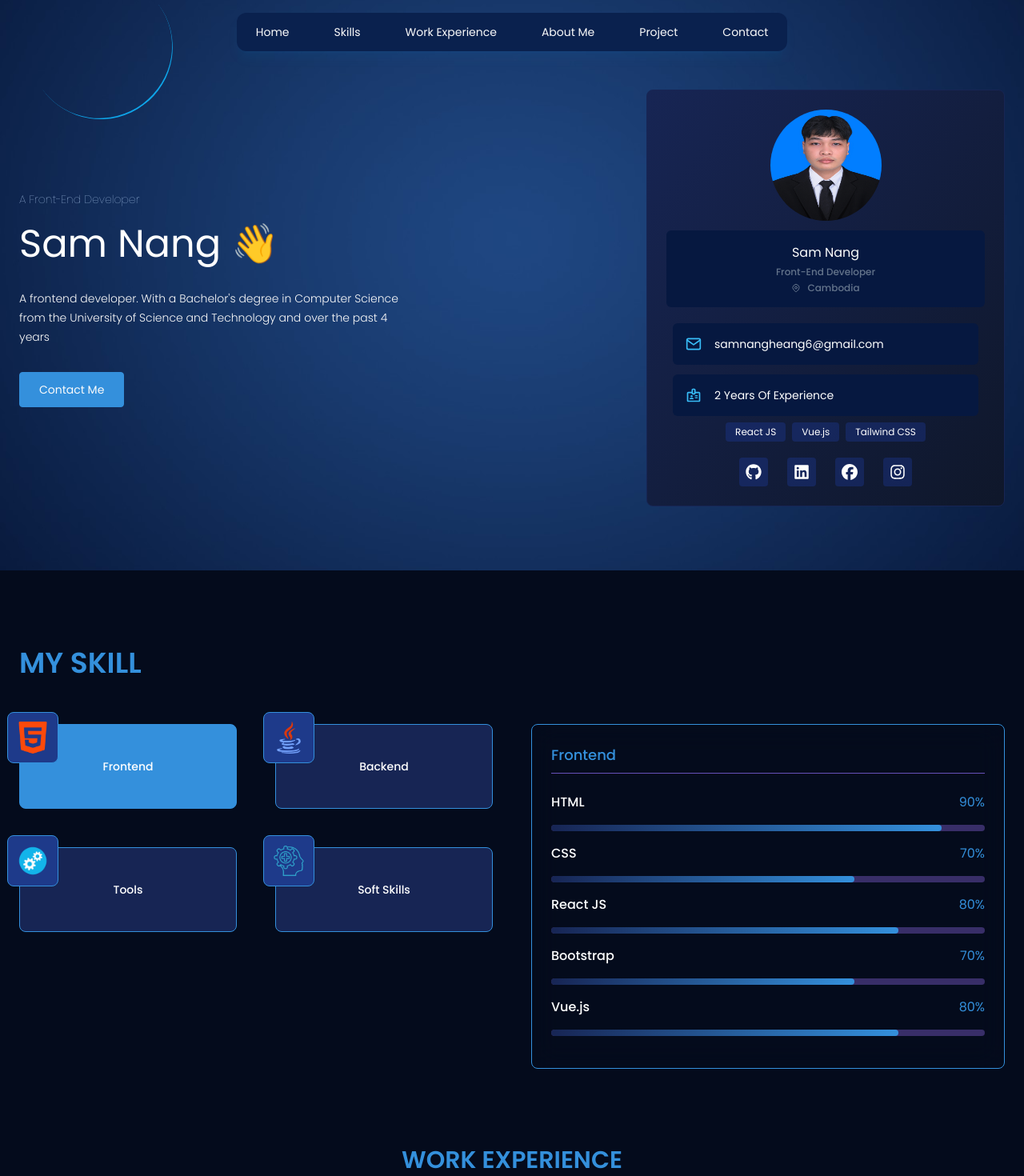
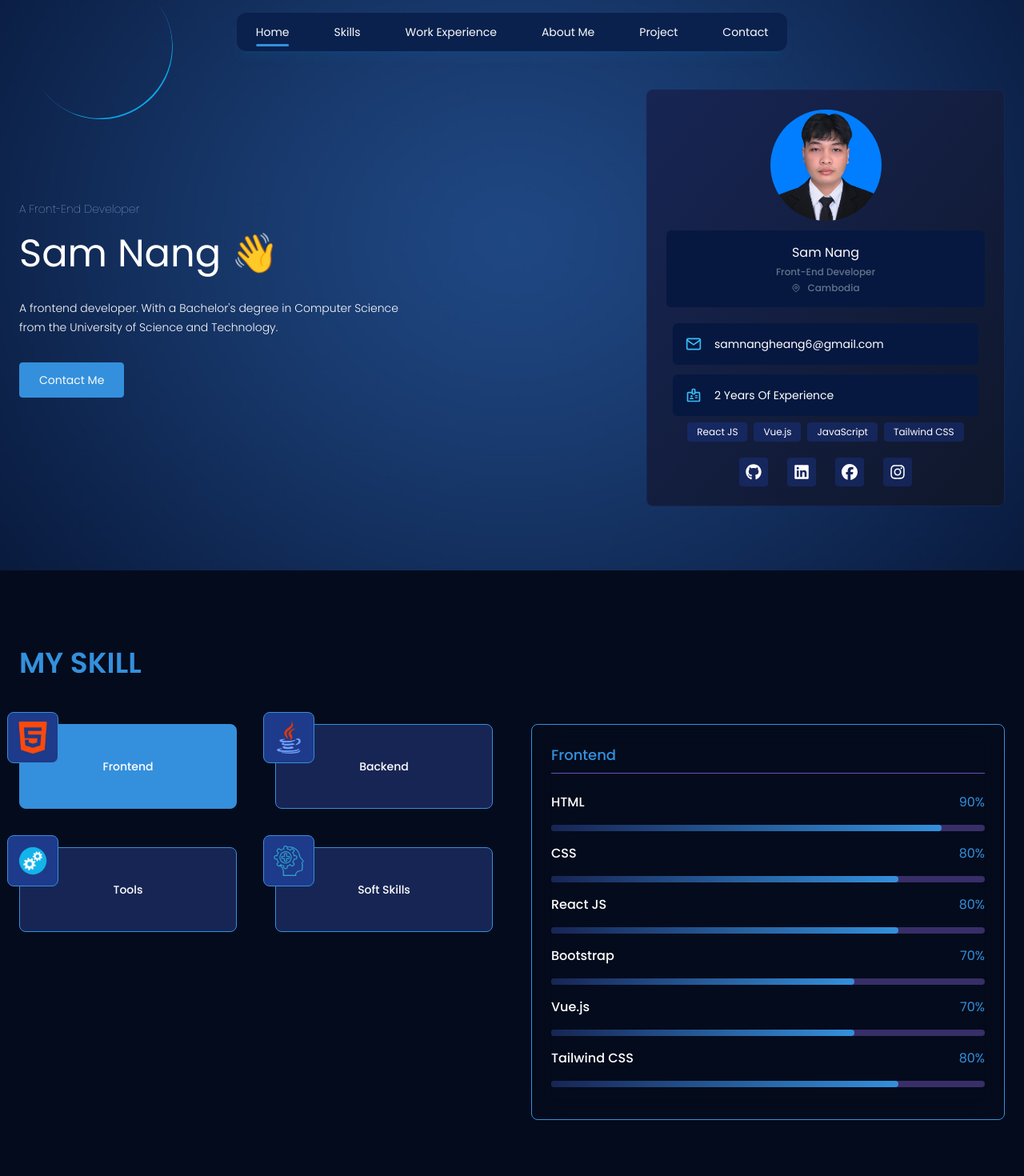
Before and after one commit to Samnang-web/my_portfolio, a React (Vite) app: page / in a window 1280 px wide. Shown: the top 1470 px of the page at 80% size. Built offline with nearby package versions, Linux system fonts and the light colour scheme.

Commit message:
Update project

```diff
--- a/src/components/About.jsx
+++ b/src/components/About.jsx
@@ -5,7 +5,7 @@ import { ABOUT_ME_DATA } from '../utils/data'
 
 const About = () => {
   return (
-    <section className='max-w-screen-2xl px-6 mx-auto py-10 md:py-24' id='about'>
+    <section className='max-w-screen-xl px-6 mx-auto py-10 md:py-24' id='about'>
       <h5 className='text-primary uppercase text-2xl md:text-4xl font-semibold text-center md:text-left pb-10 md:pb-14'>
         About Me
       </h5>
--- a/src/components/Contact.jsx
+++ b/src/components/Contact.jsx
@@ -7,7 +7,7 @@ import { MdOutlineWeb } from 'react-icons/md'
 
 const Contact = () => {
   return (
-    <section className='max-w-screen-2xl mx-auto px-6 pb-20' id='contact'>
+    <section className='max-w-screen-xl mx-auto px-6 pb-20' id='contact'>
         <h5 className='text-primary uppercase text-2xl md:text-4xl font-semibold text-center pb-8 md:pb-14'>
           Contact
         </h5>
--- a/src/components/Hero.jsx
+++ b/src/components/Hero.jsx
@@ -49,7 +49,7 @@ const Hero = () => {
         <div className='w-full max-w-md bg-gradient-to-br from-blue-950 to-slate-900 rounded-lg border border-blue-950 p-6'>
           <div className='flex items-center justify-center'>
             <img
-              className='hero-img'
+              className='hero-img object-cover object-center'
               src={Profile_pic}
               alt='profile'
             />
--- a/src/components/NavBar.jsx
+++ b/src/components/NavBar.jsx
@@ -15,7 +15,7 @@ const Navbar = () => {
     <>
         {isMenuOpen && <MobileNavbar isOpen={isMenuOpen} setIsMenuOpen={setIsMenuOpen} /> }
         <div className='w-screen hidden md:flex items-center justify-center py-4 fixed top-0 z-10'>
-            <nav className='max-w-screen-2xl bg-navbg rounded-xl shadow-lg shadow-sky-600/10 mx-auto py-3 px-6'>
+            <nav className='max-w-screen-xl bg-navbg rounded-xl shadow-lg shadow-sky-600/10 mx-auto py-3 px-6'>
                 <ul className='flex items-center gap-14'>
                     <li>
                         <Link to="hero" smooth={true} duration={500} spy={true} offset={-80} className="menu-item">
--- a/src/components/Projects.jsx
+++ b/src/components/Projects.jsx
@@ -117,7 +117,7 @@ const Projects = () => {
       : projects.filter((project) => project.category === selectedCategory);
 
   return (
-    <section id="project" className="relative w-11/12 px-16 pb-20 mx-auto">
+    <section id="project" className="max-w-screen-xl relative w-11/12 px-16 pb-20 mx-auto">
       <h5 className='text-primary uppercase text-2xl md:text-4xl font-semibold text-center pb-8 md:pb-14'>
           Projects
         </h5>
--- a/src/components/Skills/Skills.jsx
+++ b/src/components/Skills/Skills.jsx
@@ -11,7 +11,7 @@ const Skills = () => {
   };
 
   return (
-    <div className='max-w-screen-2xl px-6 mx-auto py-10 md:py-24'>
+    <div className='max-w-screen-xl px-6 mx-auto py-10 md:py-24'>
       <section id='skills'>
         <h5 className='text-primary text-2xl md:text-4xl uppercase font-semibold text-center md:text-left pb-10 md:pb-14'>
           My Skill
--- a/src/components/WorkExperience.jsx
+++ b/src/components/WorkExperience.jsx
@@ -4,7 +4,7 @@ import { WORK_EXPERIENCE } from '../utils/data'
 
 const WorkExperience = () => {
   return (
-    <section className='max-w-screen-2xl mx-auto pb-0 md:pb-20 px-6 md:px-20 relative' id='experience'>
+    <section className='max-w-screen-xl mx-auto pb-0 md:pb-20 px-6 md:px-20 relative' id='experience'>
       <h5 className='text-primary uppercase text-2xl md:text-3xl font-semibold text-center pb-14 md:pb-4'>
         Work Experience
       </h5>
--- a/src/index.css
+++ b/src/index.css
@@ -16,8 +16,22 @@
 
 @layer components {
   .menu-item {
-    @apply text-xs md:text-sm font-normal text-white relative cursor-pointer after:content-[''] after:w-full after:h-[3px] after:bg-primary after:absolute after:left-0 after:-bottom-2 after:rounded after:-translate-x-11 after:opacity-0 after:transition-all after:hover:translate-x-0 after:hover:opacity-100;
-  }
+  @apply text-xs md:text-sm font-normal text-white relative cursor-pointer;
+}
+
+.menu-item::after {
+  @apply content-[''] absolute bottom-[-8px] left-1/2 w-0 h-[3px] bg-primary rounded opacity-0 transition-all duration-300;
+  transform: translateX(-50%);
+}
+
+.menu-item:hover::after {
+  @apply w-full opacity-100;
+}
+
+.menu-item.active::after {
+  @apply content-[''] absolute bottom-[-8px] left-1/2 w-full h-[3px] bg-primary rounded opacity-100;
+  transform: translateX(-50%);
+}
 
   .primary-btn {
     @apply h-9 md:h-11 bg-primary text-white text-sm px-6 rounded border border-primary hover:bg-transparent hover:text-primary;
@@ -38,4 +52,5 @@
   .warning-btn {
     @apply h-9 md:h-11 bg-yellow-300 text-black text-sm px-6 rounded border border-yellow-300 hover:bg-transparent hover:text-yellow-300;
   }
+
 }
--- a/src/utils/data.js
+++ b/src/utils/data.js
@@ -23,10 +23,11 @@ export const SKILLS = [
 
         skills: [
             {skill: "HTML", percentage: "90%"},
-            {skill: "CSS", percentage: "70%"},
+            {skill: "CSS", percentage: "80%"},
             {skill: "React JS", percentage: "80%"},
             {skill: "Bootstrap", percentage: "70%"},
-            {skill: "Vue.js", percentage: "80%"},
+            {skill: "Vue.js", percentage: "70%"},
+            {skill: "Tailwind CSS", percentage: "80%"},
         ],
     },
     {
@@ -34,11 +35,11 @@ export const SKILLS = [
         icon: backend_icon,
 
         skills: [
-            {skill: "PHP", percentage: "70%"},
-            {skill: "Java", percentage: "40%"},
+            {skill: "PHP", percentage: "60%"},
+            {skill: "TypeScript", percentage: "40%"},
             {skill: "JavaScript", percentage: "70%"},
-            {skill: "C#", percentage: "70%"},
-            {skill: "Laravel", percentage: "70%"},
+            {skill: "C#", percentage: "50%"},
+            {skill: "Laravel", percentage: "60%"},
         ],
     },
     {
@@ -47,7 +48,7 @@ export const SKILLS = [
 
         skills: [
             {skill: "Git $ GitHub", percentage: "50%"},
-            {skill: "Visual Studio Code", percentage: "70%"},
+            {skill: "Visual Studio Code", percentage: "90%"},
         ],
     },
     {
@@ -56,25 +57,26 @@ export const SKILLS = [
 
         skills: [
             {skill: "Problem-Solving", percentage: "80%"},
-            {skill: "Collabaration", percentage: "60%"},
+            {skill: "Collabaration", percentage: "80%"},
         ],
     },
 ];
 
 export const PROFILE_DATA = {
     name: "Sam Nang",
-    tagline: "A frontend developer. With a Bachelor's degree in Computer Science from the University of Science and Technology and over the past 4 years",
+    tagline: "A frontend developer. With a Bachelor's degree in Computer Science from the University of Science and Technology.",
     jobtitle: "Front-End Developer",
     location: "Cambodia",
     yearOfExperience: 2,
     skills:[
         "React JS",
         "Vue.js",
+        "JavaScript",
         "Tailwind CSS",
     ],
     email: "samnangheang6@gmail.com",
     phone: "096 26 29 446 || 071 49 08 851",
-    website: "yyy",
+    website: "",
 };
 
 // export const SKILLS = [
@@ -183,11 +185,11 @@ export const WORK_EXPERIENCE = [
 
 export const ABOUT_ME_DATA = {
     introduction:
-    "Hi, I'm Samnang Heang, a frontend developer. With a Bachelor's degree in Computer Science from the University of Science and Technology and over the past 4 years, I've had the opportunity to work on a variety of projects, ranging from dynamic e-commerce platforms to interactive dashboards. My passion lies in creating engaging web applications that enhance user experiences through thoughtful design and efficient code.",
+    "Hi, I'm Samnang Heang, a frontend developer. With a Bachelor's degree in Computer Science from the University of Science and Technology, I've had the opportunity to work on a variety of projects, ranging from e-commerce platforms to dashboards. My passion lies in creating engaging web applications that enhance user experiences through thoughtful design and efficient code.",
     background:
-    "I am proficient in a range of technologies, including HTML, CSS, PHP, Laravel, JavaScript, Tailwind CSS, React JS, Vue.js, C# and others , alongside my expertise in React and Vue.js. I prioritize adhering to best practices in software development, ensuring that my applications are not only responsive and scalable but also maintainable and user-friendly.",
+    "I am proficient in a range of technologies, including HTML, CSS, PHP, Laravel, JavaScript, Tailwind CSS, React JS, Vue.js and others , alongside my expertise in React and Vue.js. I prioritize adhering to best practices in software development, ensuring that my applications are not only responsive and scalable but also maintainable and user-friendly.",
     interests:
-    "Outside of development, I love exploring new places, capturing moments through photography, and playing guitar. Reading is a cherished pastime for me, and I'm always eager to discover new cuisines and culinary experiences.",
+    "Outside of development, I love exploring new places, capturing moments through photography, and learning new skills. Reading is a cherished pastime for me.",
     careerGoals:
     "As I look to the future, I'm committed to continually refining my skills, exploring the latest technologies, and contributing to impactful projects that enhance users' lives. Whether collaborating with innovative teams or embarking on new ventures, I’m excited about the journey ahead and the difference I can make through technology.",
 
```
Also changed, not shown: src/assets/profiles.jpg.
